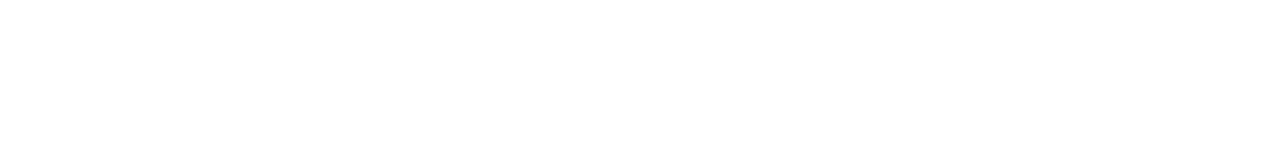
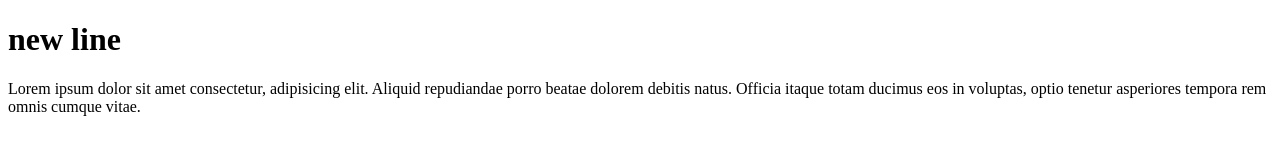
Before and after one commit to Faisal-Edunet/GCU-Faisal, a plain HTML site: page index.html in a window 1280 px wide. Drawn offline with Linux system fonts and the light colour scheme.

Commit message:
modified index file

```diff
--- a/index.html
+++ b/index.html
@@ -3,9 +3,10 @@
 <head>
     <meta charset="UTF-8">
     <meta name="viewport" content="width=device-width, initial-scale=1.0">
-    <title>Document</title>
 </head>
 <body>
+    <h1>new line</h1>
 
+    <p>Lorem ipsum dolor sit amet consectetur, adipisicing elit. Aliquid repudiandae porro beatae dolorem debitis natus. Officia itaque totam ducimus eos in voluptas, optio tenetur asperiores tempora rem omnis cumque vitae.</p>
 </body>
 </html>
```
